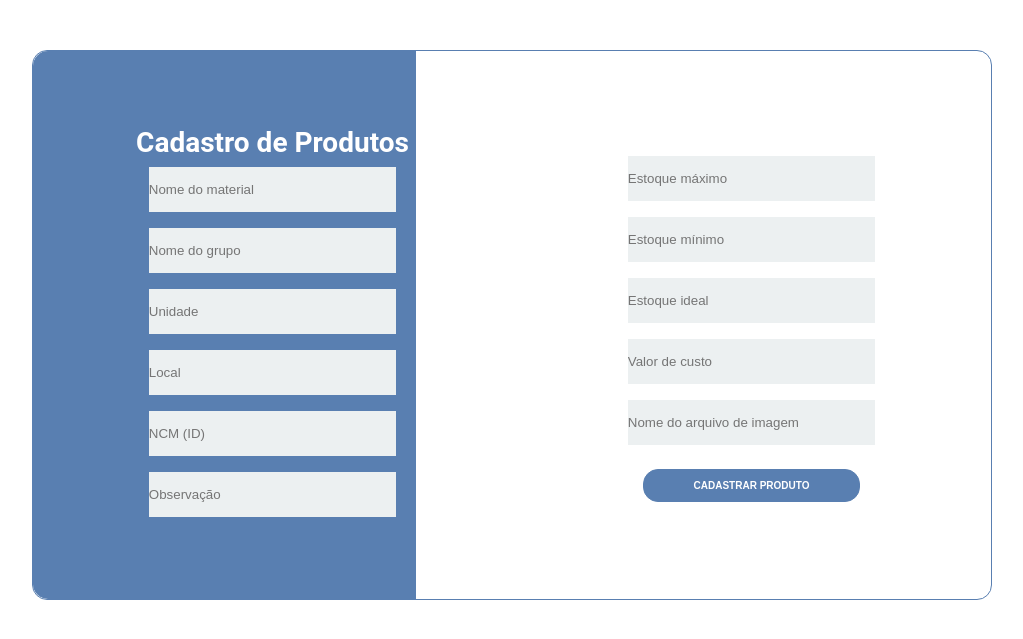
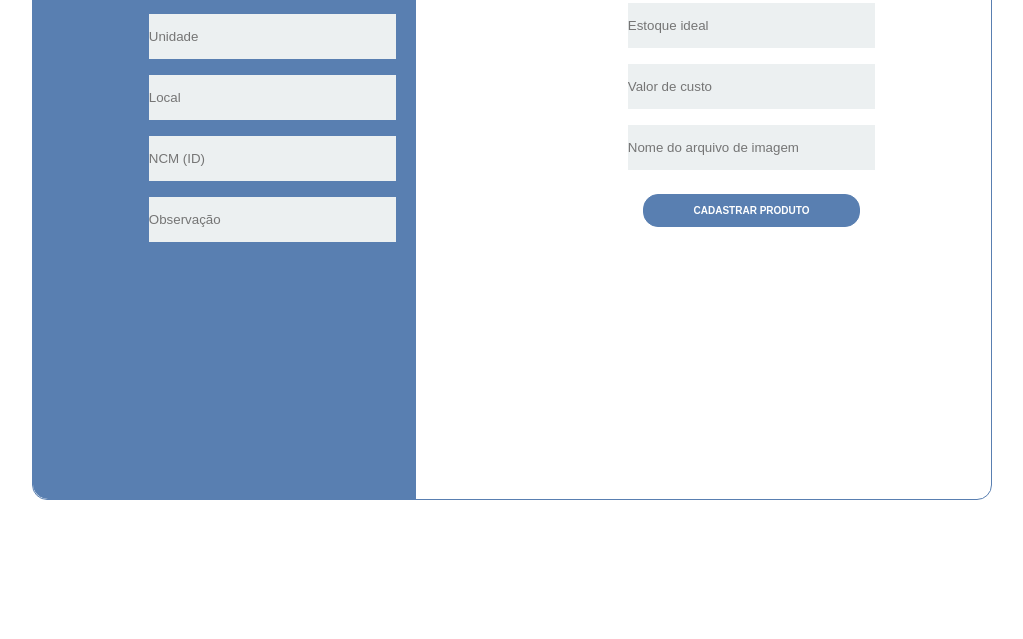
Before and after one commit to eiidm/estoquezin, a PHP site: page /cadastro_produtos_front.php in a window 1280 px wide. Shown: the top 639 px of the page, without its empty margins (128-1151 px from the left). Run offline with PHP 8.4, Linux system fonts and the light colour scheme; some libraries are stand-ins or nearby versions.

Commit message:
Update cadastro_produtos.css

```diff
--- a/cadastro_produtos/cadastro_produtos.css
+++ b/cadastro_produtos/cadastro_produtos.css
@@ -113,10 +113,11 @@
 /* tela para cadastro */
 .Um
 {
-    height: 550px;
+    height: 900px;
     border: 1px solid#597FB1;
    /* border-style: 2px solid;
     border-color: blueviolet;*/
+    position: absolute;
     display: flex;
 }
 
@@ -156,7 +157,7 @@
 /* tela das informações */
 .colunaDois
 {
-    width: 60%;
+    width: 50%;
     display: flex;
     flex-direction: column;
     align-items: center;
```
